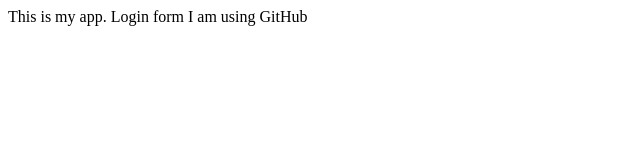
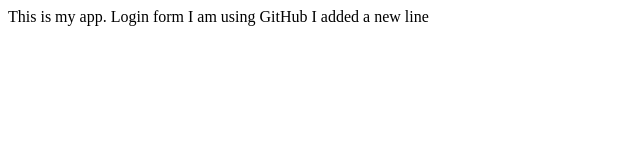
Before and after one commit to hastiabbasi/myapp, a plain HTML site: page index.html in a window 1280 px wide. Shown: the whole page, without its empty margins (0-640 px from the left). Drawn offline with Linux system fonts and the light colour scheme.

Commit message:
new line added yay

```diff
--- a/index.html
+++ b/index.html
@@ -7,5 +7,6 @@
         This is my app.
         Login form
         I am using GitHub
+        I added a new line
     </body>
 </html>
```
